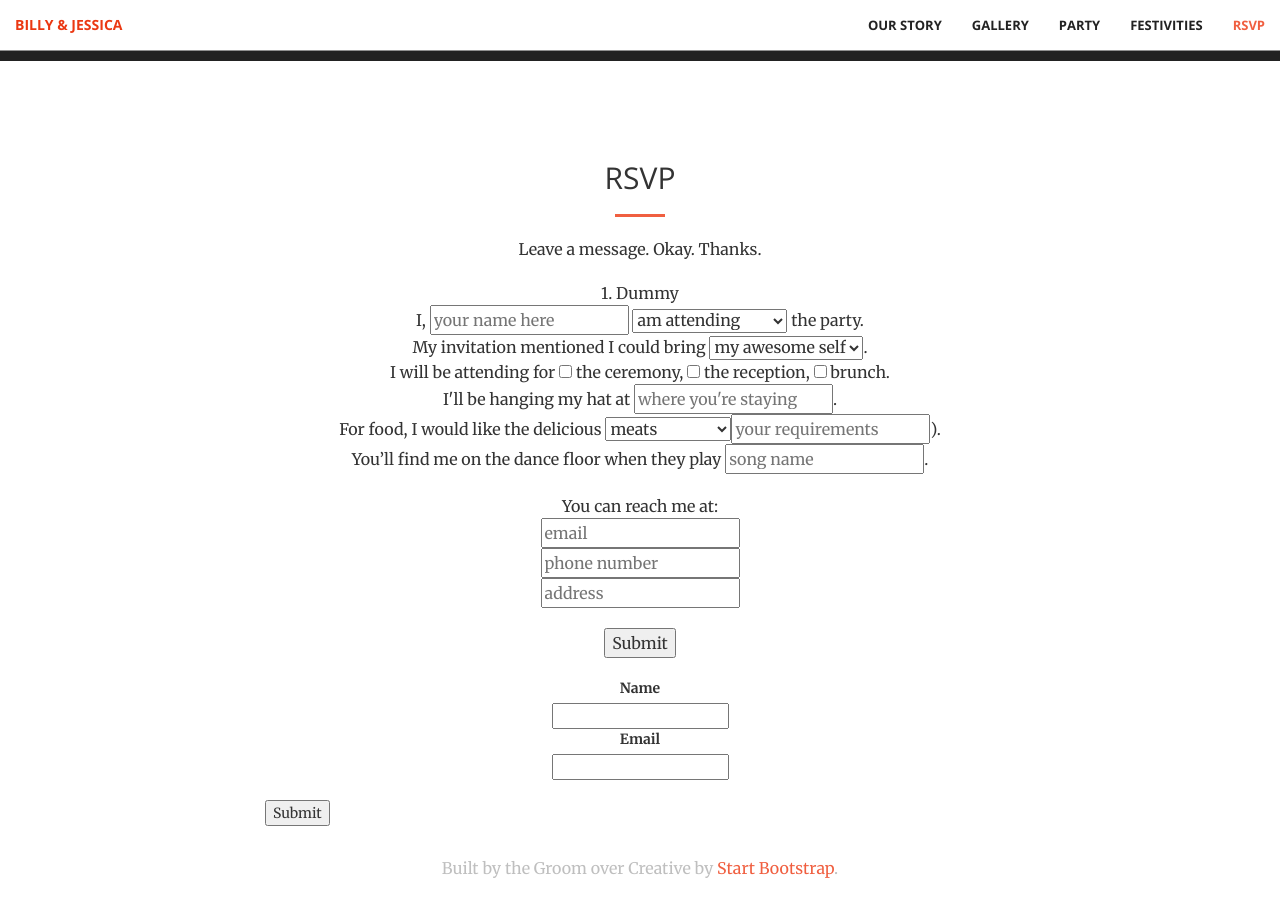
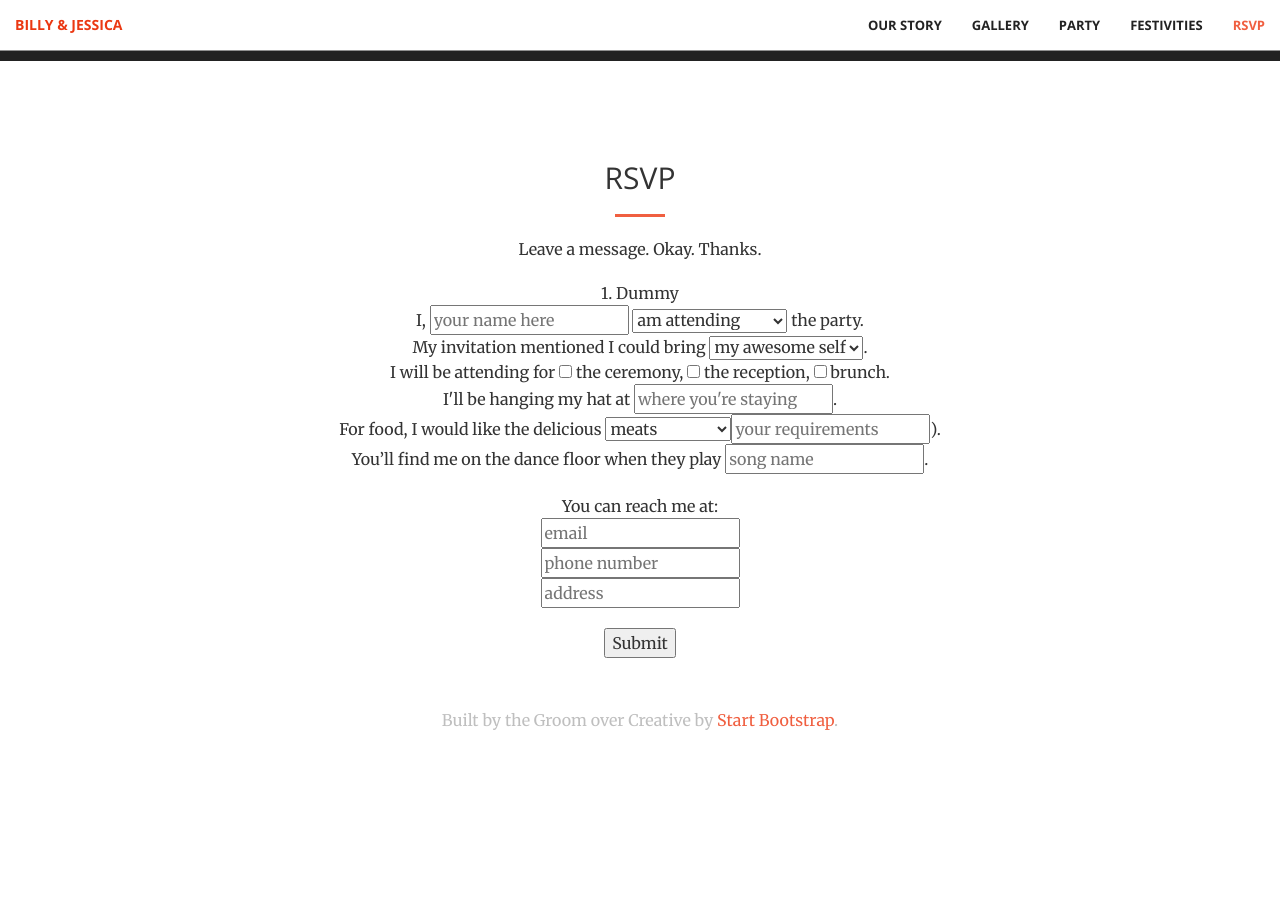
Before and after one commit to notbleh/wed-website, a Jekyll site: the page built from live.html, in a window 1280 px wide and 900 px high, scrolled down 2860 px. Built offline with Jekyll 4.4.1, drawn with Linux system fonts in a browser that asks for light colours; nearby versions of some CDN libraries; after the commit the page ends 3612 px from its top, so only the background shows below that.

Commit message:
Update rsvp1.html

```diff
--- a/_includes/rsvp1.html
+++ b/_includes/rsvp1.html
@@ -54,15 +54,6 @@
                         <p> <input type="submit" value="Submit"> </p>
                     </form>
                 </div>
-                <div>
-                    <form id="form" method="post" action="#">
-                        <label for="name">Name</label>
-                        <input type="text" name="name" id="name" />
-                        <label for="email">Email</label>
-                        <input type="email" name="email" id="email" />
-                        <button type="submit">Submit</button>
-                    </form>
-                </div>
             </div>
         </div>
         <div class="tagline">
```
